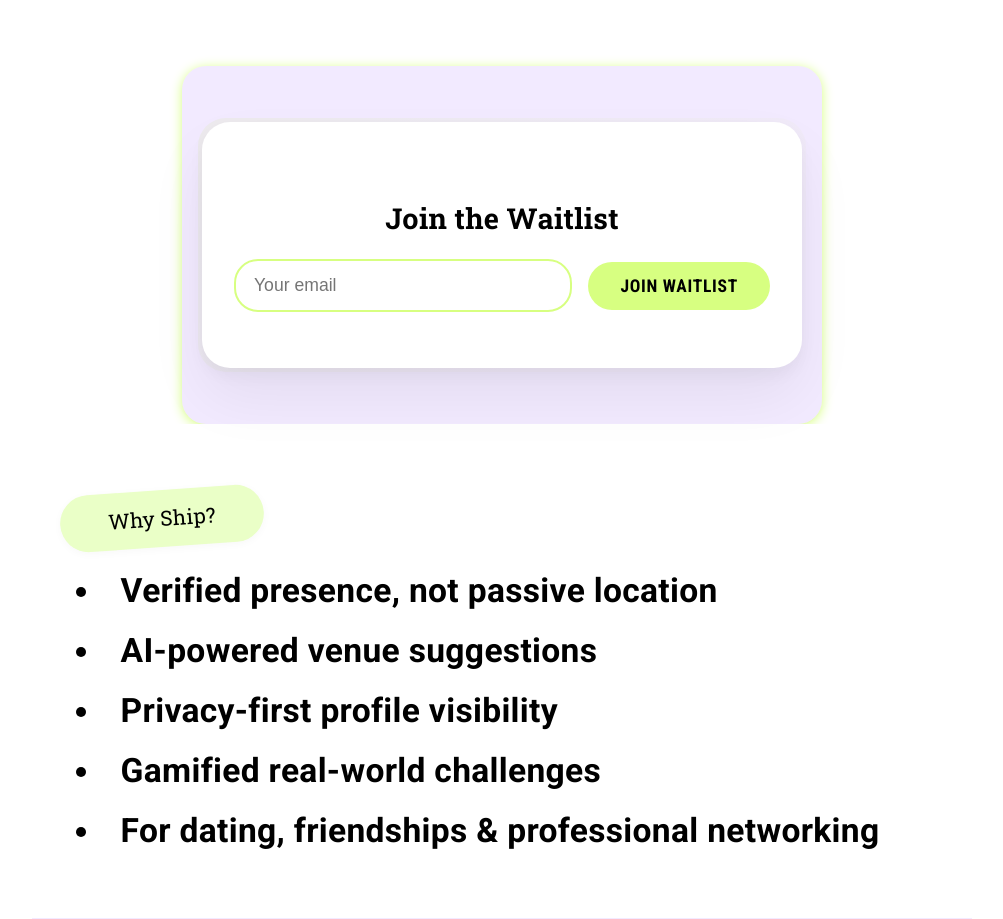
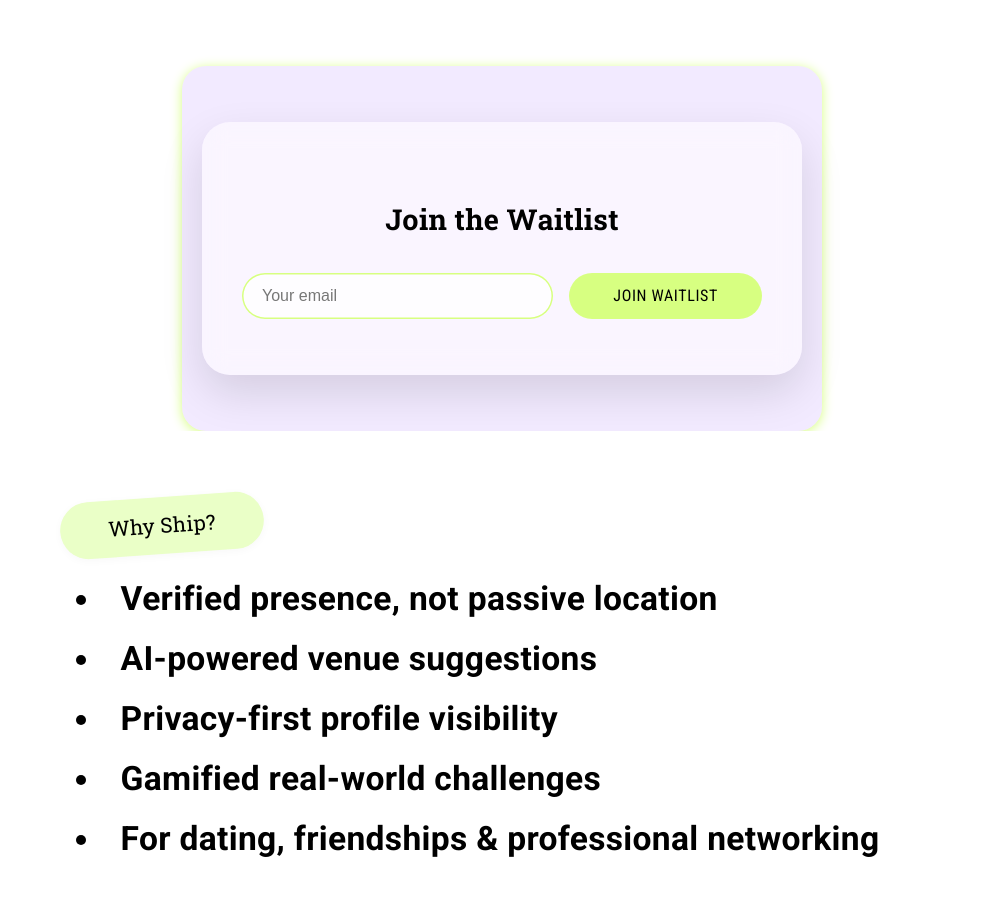
Before and after one commit to mertkilickaplan/shipWebsite, a React (Create React App) app: page / in a window 1280 px wide. Shown: the part 1200-2119 px from the top of the page, without its empty margins (138-1141 px from the left). Built offline with nearby package versions, Linux system fonts and the light colour scheme.

Commit message:
Modern glass waitlist card + gradient strip

```diff
--- a/src/App.js
+++ b/src/App.js
@@ -20,12 +20,12 @@ function App() {
             </div>
           </div>
         </section>
-        <section className="section waitlist-section">
+        <section className="waitlist-section">
           <div className="waitlist-card">
-            <h2 className="waitlist-title">Join the Waitlist</h2>
-            <form className="waitlist-form" action="https://formspree.io/f/XXXXXXX" method="POST">
+            <h2>Join the Waitlist</h2>
+            <form action="https://formspree.io/f/XXXX" method="POST">
               <input type="email" name="email" placeholder="Your email" required />
-              <button type="submit">Join Waitlist</button>
+              <button type="submit">Join&nbsp;Waitlist</button>
             </form>
           </div>
         </section>
--- a/src/styles.css
+++ b/src/styles.css
@@ -129,37 +129,32 @@ a.btn {
   margin-inline: auto;
 }
 
-/* =========================
-   WAIT-LIST CARD  –  NEW LOOK
-   ========================= */
-
-.waitlist-card {
-  max-width: 640px;
-  margin-inline: auto;
-  padding: 3.5rem 2rem;
-  background: #ffffff;
-  border-radius: 1.75rem;
-  box-shadow: 0 30px 60px rgba(0,0,0,.06),
-              0 8px 16px rgba(0,0,0,.04);
-  text-align: center;
-  position: relative;
+/* section background strip */
+.waitlist-section {
+  padding: 5rem 1rem;                      /* plenty of breathing room   */
+  background: linear-gradient(
+      135deg,
+      rgba(188,150,255,0.35) 0%,
+      rgba(255,255,255,0) 70%
+  );
 }
 
-.waitlist-card::before {
-  content: "";
-  position: absolute;
-  inset: -4px;
-  z-index: -1;
-  border-radius: inherit;
-  background: linear-gradient(145deg,
-               var(--primary) 0%,
-               #ffffff 100%);
-  opacity: .18;
+/* glass card */
+.waitlist-card {
+  max-width: 520px;
+  margin-inline: auto;
+  padding: 3.5rem 2.5rem;
+  border-radius: 1.75rem;
+  background: rgba(255,255,255,0.55);
+  backdrop-filter: blur(12px) saturate(140%);
+  -webkit-backdrop-filter: blur(12px) saturate(140%);
+  box-shadow: 0 18px 44px rgba(0,0,0,.12);
+  text-align: center;
 }
 
 .waitlist-card h2 {
-  font: 700 var(--fs-700)/1.15 var(--ff-slab);
-  margin-bottom: 2rem;
+  font: 700 var(--fs-700)/1.2 var(--ff-slab);
+  margin-bottom: 2.25rem;
 }
 
 .waitlist-card form {
@@ -172,31 +167,34 @@ a.btn {
 .waitlist-card input {
   flex: 1 1 240px;
   min-width: 0;
-  padding: .8rem 1.1rem;
+  padding: .9rem 1.25rem;
+  border: none;
+  border-radius: 9999px;
+  background: rgba(255,255,255,.8);
+  box-shadow: inset 0 0 0 1.5px var(--primary);
   font-size: var(--fs-400);
-  border: 2px solid var(--primary);
-  border-radius: 9999px;
-  outline: none;
-  transition: border-color .25s;
-}
-.waitlist-card input:focus {
-  border-color: #9ddd44;
 }
 
+.waitlist-card input::placeholder { color: #777; }
+
 .waitlist-card button {
-  padding: .8rem 2.2rem;
-  font-family: var(--ff-condensed);
-  font-weight: 600;
-  letter-spacing: .04em;
+  flex: none;
+  padding: .9rem 2.75rem;
   border: none;
   border-radius: 9999px;
   background: var(--primary);
   color: var(--text);
+  font: 500 var(--fs-400)/1 var(--ff-condensed);
+  letter-spacing: .04em;
   cursor: pointer;
   transition: transform .15s ease, box-shadow .15s ease;
 }
-.waitlist-card button:hover {
-  transform: translateY(-2px);
-  box-shadow: 0 8px 18px rgba(0,0,0,.08);
+
+.waitlist-card button:hover   { transform: translateY(-2px); box-shadow: 0 8px 18px rgba(0,0,0,.16); }
+.waitlist-card button:active  { transform: translateY( 0);   box-shadow: none; }
+
+/* mobile fine-tune */
+@media (max-width: 640px) {
+  .waitlist-card { padding: 2.5rem 1.5rem; }
+  .waitlist-card form { gap: .75rem; }
 }
-.waitlist-card button:active { transform: scale(.97); }
```
